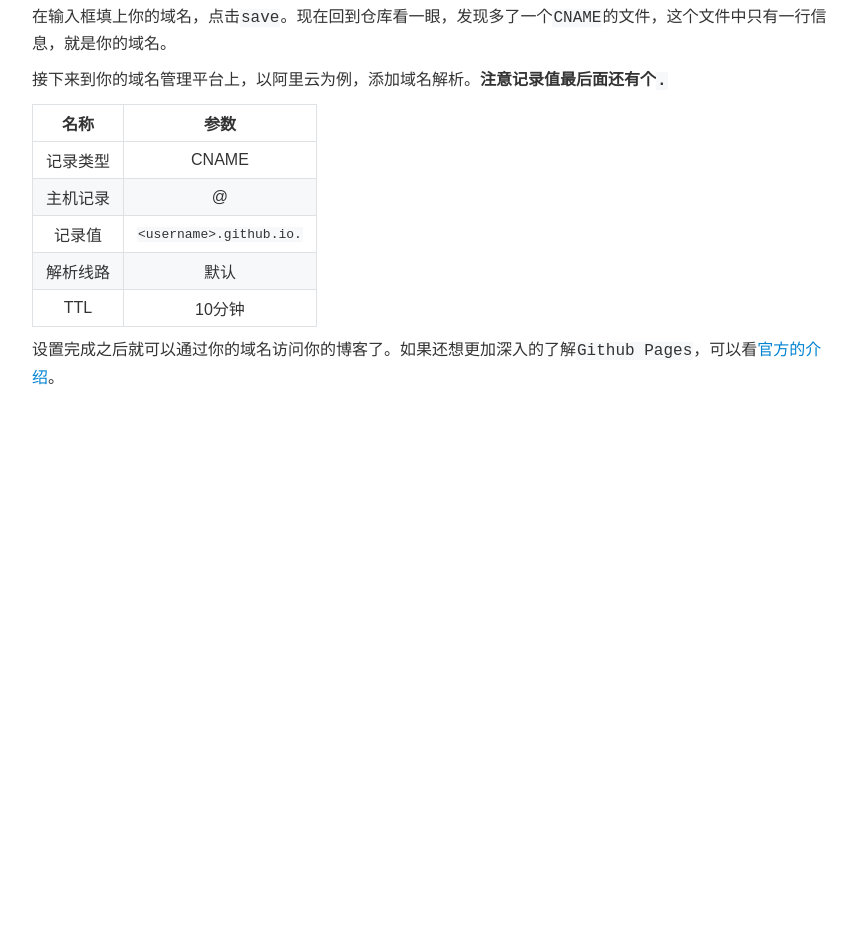
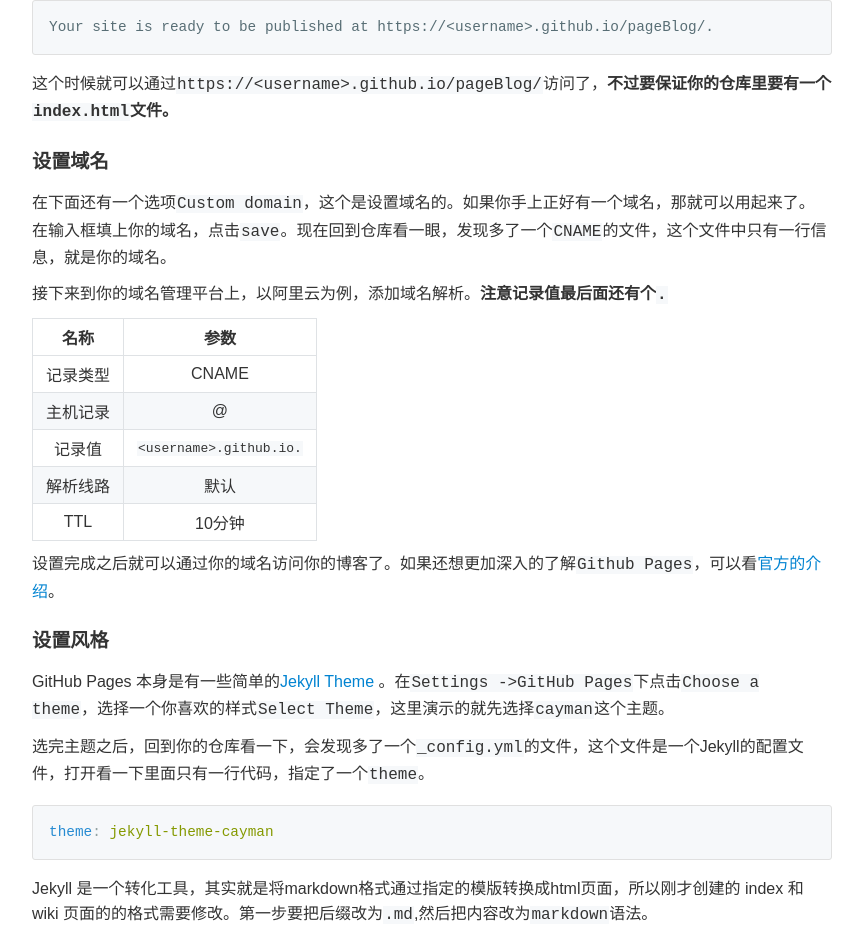
Before and after one commit to nyzhanggy/dulldevil.github.io, a Jekyll site: the page built from _posts/jekyll/2017-09-23-个人博客(GithubPages).md, in a window 1280 px wide and 1400 px high, scrolled down 1409 px. Shown: the top 941 px of the window, without its empty margins (208-1071 px from the left). Built offline with Jekyll 4.4.1, drawn with Linux system fonts in a browser that asks for light colours; before the commit the page ends 1870 px from its top, so only the background shows below that; some of the changed text lies outside the part shown; grey boxes are pictures that could not be loaded.

Commit message:
no message

````diff
--- a/_posts/jekyll/2017-09-23-个人博客(GithubPages).md
+++ b/_posts/jekyll/2017-09-23-个人博客(GithubPages).md
@@ -1,11 +1,20 @@
 ---
-title: 个人博客(二)：GitHub Pages 配置
+title: 个人博客：GitHub Pages
 categories: [搭建个人博客]
 ---
 
 ### 开启GitHub Pages
-上一篇说到，创建一个名为`<username>.github.io`的仓库之后，就能通过`<username>.github.io`访问到我们的博客，这是因为在仓库的`GitHub Pages`配置。
 
+1. 新建一个repository ，名字格式很重要，要像这样`<username>.github.io`；
+2. 新建一个`index.html`文件，内容如下
+    ```html
+    Hello World
+    ```
+3. 保存提交
+
+打开浏览器访问`<username>.github.io`，不出意外的话就能看到一句熟悉的问候。
+
+### 配置 GitHub Pages
 每一个仓库都会有`GitHub Pages`的配置信息，只不过当仓库名字为`<username>.github.io`，Github会自动设置`GitHub Pages`的信息。
 
 接下来我们试着自己手动设置这些信息，新建一个名为`pageBlog`的仓库，它的`GitHub Pages`的配置信息信息是这样的
@@ -41,3 +50,28 @@
 |TTL|      10分钟|
 
 设置完成之后就可以通过你的域名访问你的博客了。如果还想更加深入的了解`Github Pages`，可以看[官方的介绍](https://pages.github.com/)。
+
+
+### 设置风格
+
+GitHub Pages 本身是有一些简单的[Jekyll Theme ](https://help.github.com/articles/creating-a-github-pages-site-with-the-jekyll-theme-chooser/)。在`Settings ->GitHub Pages`下点击`Choose a theme`，选择一个你喜欢的样式`Select Theme`，这里演示的就先选择`cayman`这个主题。
+
+选完主题之后，回到你的仓库看一下，会发现多了一个`_config.yml`的文件，这个文件是一个Jekyll的配置文件，打开看一下里面只有一行代码，指定了一个`theme`。
+
+```yml
+theme: jekyll-theme-cayman
+```
+
+Jekyll 是一个转化工具，其实就是将markdown格式通过指定的模版转换成html页面，所以刚才创建的 index 和 wiki 页面的的格式需要修改。第一步要把后缀改为`.md`,然后把内容改为`markdown`语法。
+
+修改完之后
+index 页面
+![index](https://raw.githubusercontent.com/DullDevil/pics/master/person-blog/list-index.png)
+
+
+
+```yml
+theme: jekyll-theme-cayman
+title: MyBlog
+description: This is My Blog
+```
````
Also changed, not shown: _posts/jekyll/2017-09-18-个人博客.md (deleted, +0 -80 lines), _posts/jekyll/2017-11-22-创建一个新站点.md (+1 -1 lines), _posts/jekyll/2017-11-23-创建第一篇博客.md (+1 -3 lines).
